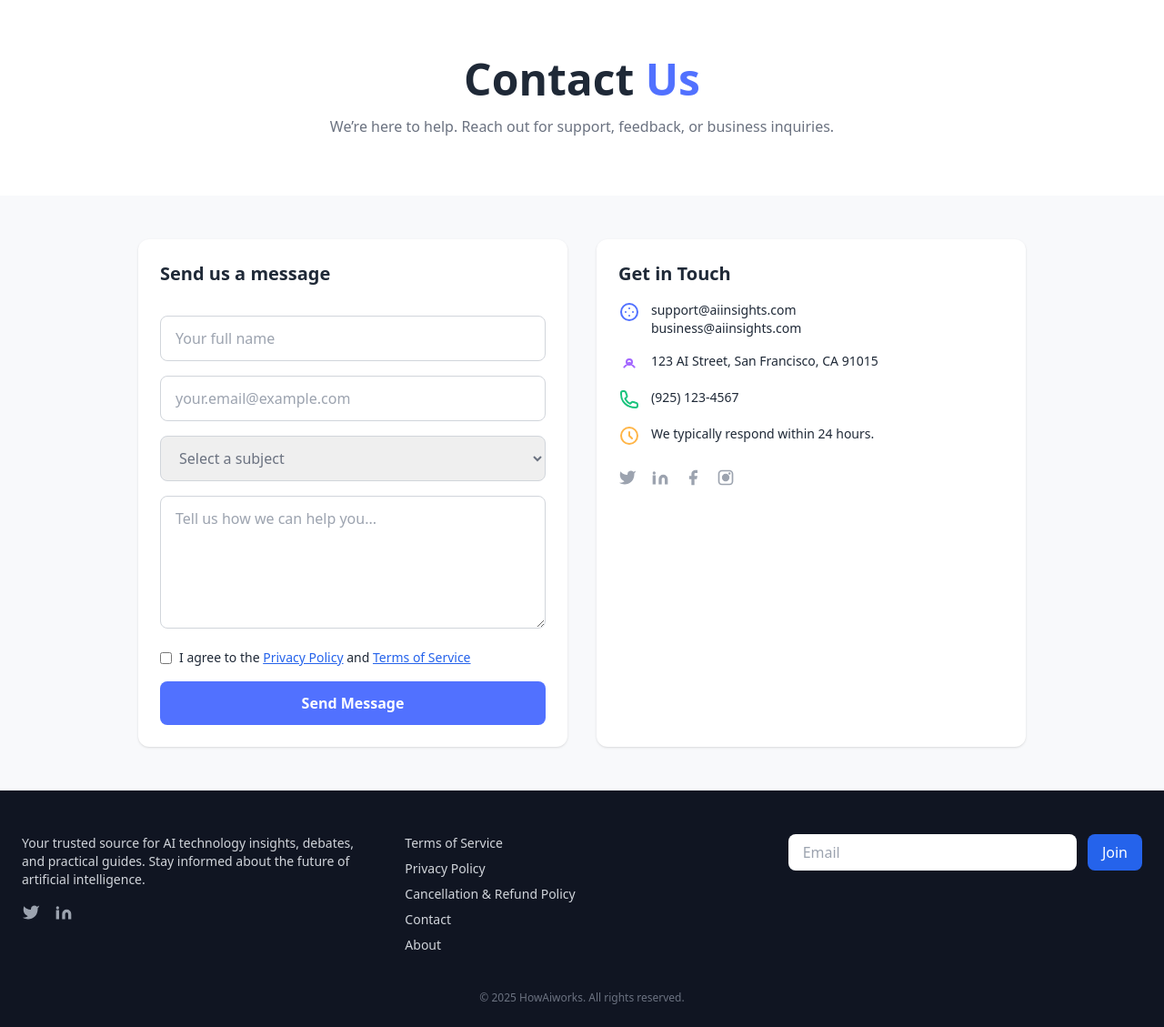
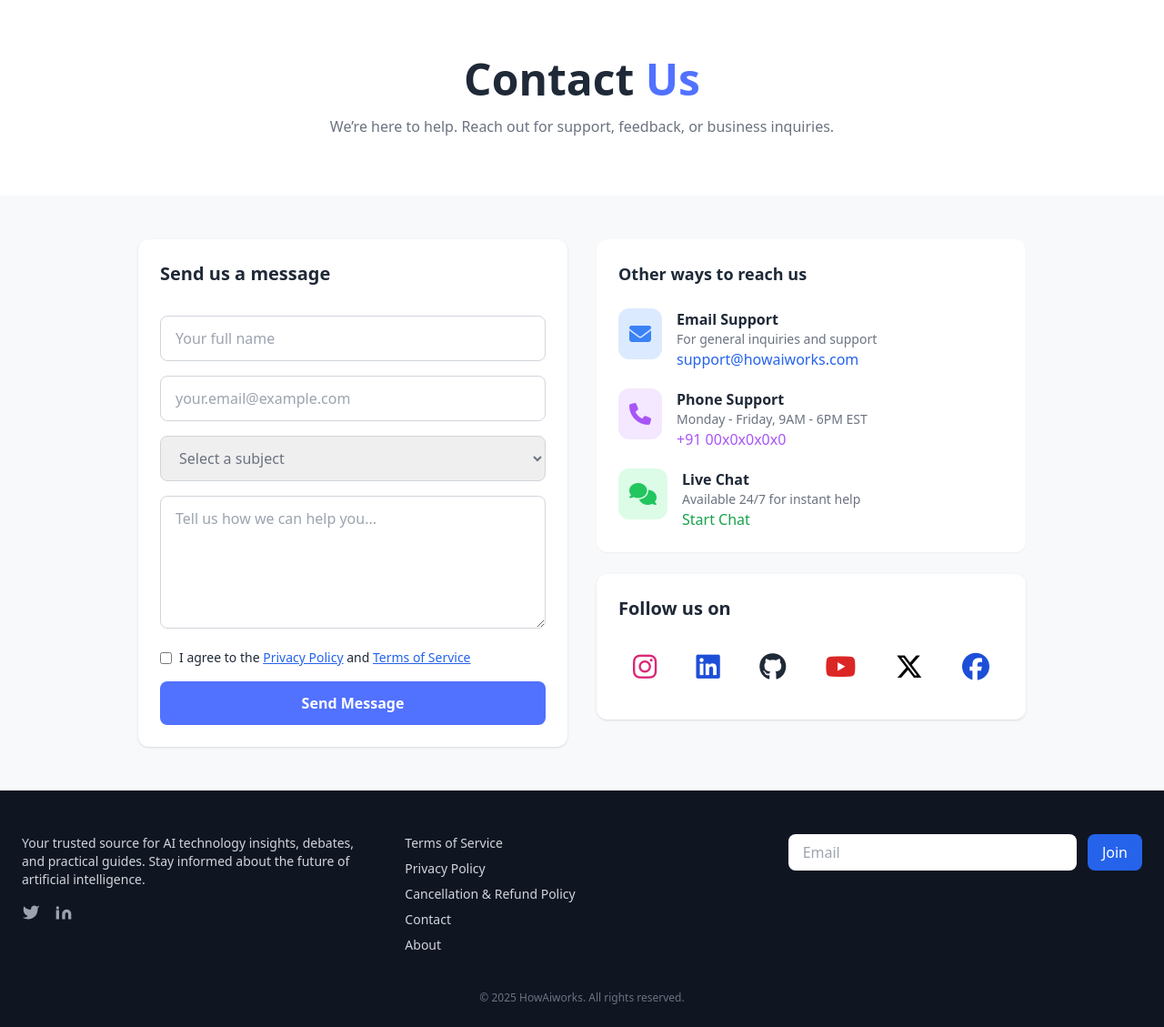
Before and after one commit to rammedisetti/ai-blog, a Django app: page /contact/ in a window 1280 px wide. Shown: the part 68-1197 px from the top of the page at 91% size. Run offline with Django 5.2, Linux system fonts and the light colour scheme; some libraries are stand-ins or nearby versions.

Commit message:
[AIB-01-contact-form] fIx: refactored contact form

```diff
--- a/blog/templates/blog/base.html
+++ b/blog/templates/blog/base.html
@@ -7,6 +7,7 @@
     <title>{% block title %}HowAiworks{% endblock %}</title>
     <script src="https://cdn.tailwindcss.com"></script>
     <script src="https://unpkg.com/htmx.org@1.9.12"></script>
+    <link rel="stylesheet" href="https://cdnjs.cloudflare.com/ajax/libs/font-awesome/6.5.2/css/all.min.css">
     {% block extra_css %}{% endblock %}
 </head>
 <body class="{% block body_class %}min-h-screen flex flex-col bg-white text-gray-800{% endblock %}">
--- a/blog/templates/blog/contact.html
+++ b/blog/templates/blog/contact.html
@@ -51,44 +51,96 @@
             </form>
         </div>
 
+        <div>
         <!-- Contact Info -->
-        <div class="bg-white rounded-xl shadow p-6">
-            <h2 class="text-xl font-bold mb-4">Get in Touch</h2>
-            <div class="space-y-4 text-sm">
-                <div class="flex items-start space-x-3">
-                    <svg class="w-6 h-6 text-[#5171FF]" fill="none" stroke="currentColor" viewBox="0 0 24 24"><path stroke-linecap="round" stroke-linejoin="round" stroke-width="2" d="M16 12h.01M12 16h.01M8 12h.01M12 8h.01M21 12c0 4.97-4.03 9-9 9s-9-4.03-9-9 4.03-9 9-9 9 4.03 9 9z"/></svg>
-                    <div>
-                        <p>support@aiinsights.com</p>
-                        <p>business@aiinsights.com</p>
-                    </div>
+        <div class="bg-white rounded-xl shadow-sm p-6">
+            <h2 class="text-lg font-semibold mb-6">Other ways to reach us</h2>
+            <!-- Email Support -->
+            <div class="flex items-start mb-5">
+                <div class="flex-shrink-0 bg-blue-100 rounded-xl p-3 mr-4 flex items-center justify-center">
+                    <i class="fas fa-envelope text-blue-500 text-2xl"></i>
                 </div>
-                <div class="flex items-start space-x-3">
-                    <svg class="w-6 h-6 text-[#A366FF]" fill="none" stroke="currentColor" viewBox="0 0 24 24"><path stroke-linecap="round" stroke-linejoin="round" stroke-width="2" d="M17.657 16.657L13.414 12.414a2 2 0 00-2.828 0L6.343 16.657M15 11a3 3 0 11-6 0 3 3 0 016 0z"/></svg>
-                    <p>123 AI Street, San Francisco, CA 91015</p>
-                </div>
-                <div class="flex items-start space-x-3">
-                    <svg class="w-6 h-6 text-[#19C37D]" fill="none" stroke="currentColor" viewBox="0 0 24 24"><path stroke-linecap="round" stroke-linejoin="round" stroke-width="2" d="M3 5a2 2 0 012-2h1.28a2 2 0 011.789 1.106L9.217 7.447a2 2 0 01-.196 2.177l-1.585 1.585a11.037 11.037 0 005.585 5.585l1.585-1.585a2 2 0 012.177-.196l3.341 1.148A2 2 0 0121 17.72V19a2 2 0 01-2 2h-.125C9.279 21 3 14.721 3 6.125V5z"/></svg>
-                    <p>(925) 123-4567</p>
-                </div>
-                <div class="flex items-start space-x-3">
-                    <svg class="w-6 h-6 text-[#FFB547]" fill="none" stroke="currentColor" viewBox="0 0 24 24"><path stroke-linecap="round" stroke-linejoin="round" stroke-width="2" d="M12 8v4l3 3m6-3a9 9 0 11-18 0 9 9 0 0118 0z"/></svg>
-                    <p>We typically respond within 24 hours.</p>
+                <div>
+                    <div class="font-semibold">Email Support</div>
+                    <div class="text-gray-500 text-sm">For general inquiries and support</div>
+                    <a href="mailto:support@aiinsights.com"
+                        class="text-blue-600 hover:underline font-medium">support@howaiworks.com</a>
                 </div>
             </div>
-            <div class="flex space-x-4 mt-6">
-                <a href="#" aria-label="Twitter" class="text-gray-400 hover:text-blue-600">
-                    <svg class="w-5 h-5" fill="currentColor" viewBox="0 0 24 24"><path d="M23 3a10.9 10.9 0 01-3.14 1.53 4.48 4.48 0 00-7.86 3v1A10.66 10.66 0 013 4s-4 9 5 13a11.64 11.64 0 01-7 2c9 5 20 0 20-11.5a4.5 4.5 0 00-.08-.83A7.72 7.72 0 0023 3z"/></svg>
+            <!-- Phone Support -->
+            <div class="flex items-start mb-5">
+                <div class="flex-shrink-0 bg-purple-100 rounded-xl p-3 mr-4 flex items-center justify-center">
+                    <i class="fas fa-phone text-purple-500 text-2xl"></i>
+                </div>
+                <div>
+                    <div class="font-semibold">Phone Support</div>
+                    <div class="text-gray-500 text-sm">Monday - Friday, 9AM - 6PM EST</div>
+                    <a href="tel:+15551234567" class="text-purple-500 hover:underline font-medium">+91 00x0x0x0x0</a>
+                </div>
+            </div>
+            <!-- Live Chat -->
+            <div class="flex items-start">
+                <div class="flex-shrink-0 bg-green-100 rounded-xl p-3 mr-4 flex items-center justify-center">
+                    <i class="fas fa-comments text-green-500 text-2xl"></i>
+                </div>
+                <div>
+                    <div class="font-semibold">Live Chat</div>
+                    <div class="text-gray-500 text-sm">Available 24/7 for instant help</div>
+                    <a href="#" class="text-green-600 hover:underline font-medium">Start Chat</a>
+                </div>
+            </div>
+        </div>
+        <!-- Social media links -->
+        <div class="bg-white rounded-xl shadow p-6 mt-6">
+            <h2 class="text-xl font-bold mb-4">Follow us on</h2>
+            <div class="flex justify-between max-w-md mx-auto">
+                <!-- Instagram -->
+                <a href="https://instagram.com/yourusername" target="_blank" rel="noopener"
+                    class="flex items-center justify-center p-4 rounded-2xl transition group">
+                    <i
+                        class="fab fa-instagram text-3xl text-pink-600 transform transition group-hover:-translate-y-2 group-hover:shadow-2xl"></i>
+                    <span class="sr-only">Instagram</span>
                 </a>
-                <a href="#" aria-label="LinkedIn" class="text-gray-400 hover:text-blue-600">
-                    <svg class="w-5 h-5" fill="currentColor" viewBox="0 0 24 24"><path d="M16 8a6 6 0 016 6v7h-4v-7a2 2 0 00-4 0v7h-4v-7a6 6 0 016-6zM2 9h4v12H2zM4 4a2 2 0 110 4 2 2 0 010-4z"/></svg>
+                <!-- LinkedIn -->
+                <a href="https://linkedin.com/in/yourusername" target="_blank" rel="noopener"
+                    class="flex items-center justify-center p-4 rounded-2xl transition group">
+                    <i
+                        class="fab fa-linkedin text-3xl text-blue-700 transform transition group-hover:-translate-y-2 group-hover:shadow-2xl"></i>
+                    <span class="sr-only">LinkedIn</span>
                 </a>
-                <a href="#" aria-label="Facebook" class="text-gray-400 hover:text-blue-600">
-                    <svg class="w-5 h-5" fill="currentColor" viewBox="0 0 24 24"><path d="M18 2h-3a5 5 0 00-5 5v3H7v4h3v8h4v-8h3l1-4h-4V7a1 1 0 011-1h3z"/></svg>
+                <!-- GitHub -->
+                <a href="https://github.com/yourusername" target="_blank" rel="noopener"
+                    class="flex items-center justify-center p-4 rounded-2xl transition group">
+                    <i
+                        class="fab fa-github text-3xl text-gray-800 transform transition group-hover:-translate-y-2 group-hover:shadow-2xl"></i>
+                    <span class="sr-only">GitHub</span>
                 </a>
-                <a href="#" aria-label="Instagram" class="text-gray-400 hover:text-blue-600">
-                    <svg class="w-5 h-5" fill="currentColor" viewBox="0 0 24 24"><path d="M7 2C4.243 2 2 4.243 2 7v10c0 2.757 2.243 5 5 5h10c2.757 0 5-2.243 5-5V7c0-2.757-2.243-5-5-5H7zm10 2a3 3 0 013 3v10a3 3 0 01-3 3H7a3 3 0 01-3-3V7a3 3 0 013-3h10zm-5 3a5 5 0 100 10 5 5 0 000-10zm6.5-.5a1.5 1.5 0 11-3.001.001A1.5 1.5 0 0118.5 6.5z"/></svg>
+                <!-- YouTube -->
+                <a href="https://youtube.com/@yourchannel" target="_blank" rel="noopener"
+                    class="flex items-center justify-center p-4 rounded-2xl transition group">
+                    <i
+                        class="fab fa-youtube text-3xl text-red-600 transform transition group-hover:-translate-y-2 group-hover:shadow-2xl"></i>
+                    <span class="sr-only">YouTube</span>
+                </a>
+                <!-- X (Twitter) -->
+                <a href="https://x.com/yourusername" target="_blank" rel="noopener"
+                    class="flex items-center justify-center p-4 rounded-2xl transition group">
+                    <i
+                        class="fab fa-x-twitter text-3xl text-black transform transition group-hover:-translate-y-2 group-hover:shadow-2xl"></i>
+                    <span class="sr-only">X (Twitter)</span>
+                </a>
+                <!-- Facebook -->
+                <a href="https://facebook.com/yourusername" target="_blank" rel="noopener"
+                    class="flex items-center justify-center p-4 rounded-2xl transition group">
+                    <i
+                        class="fab fa-facebook text-3xl text-blue-700 transform transition group-hover:-translate-y-2 group-hover:shadow-2xl"></i>
+                    <span class="sr-only">Facebook</span>
                 </a>
             </div>
+
+
+
+        </div>
         </div>
     </main>
 
```
